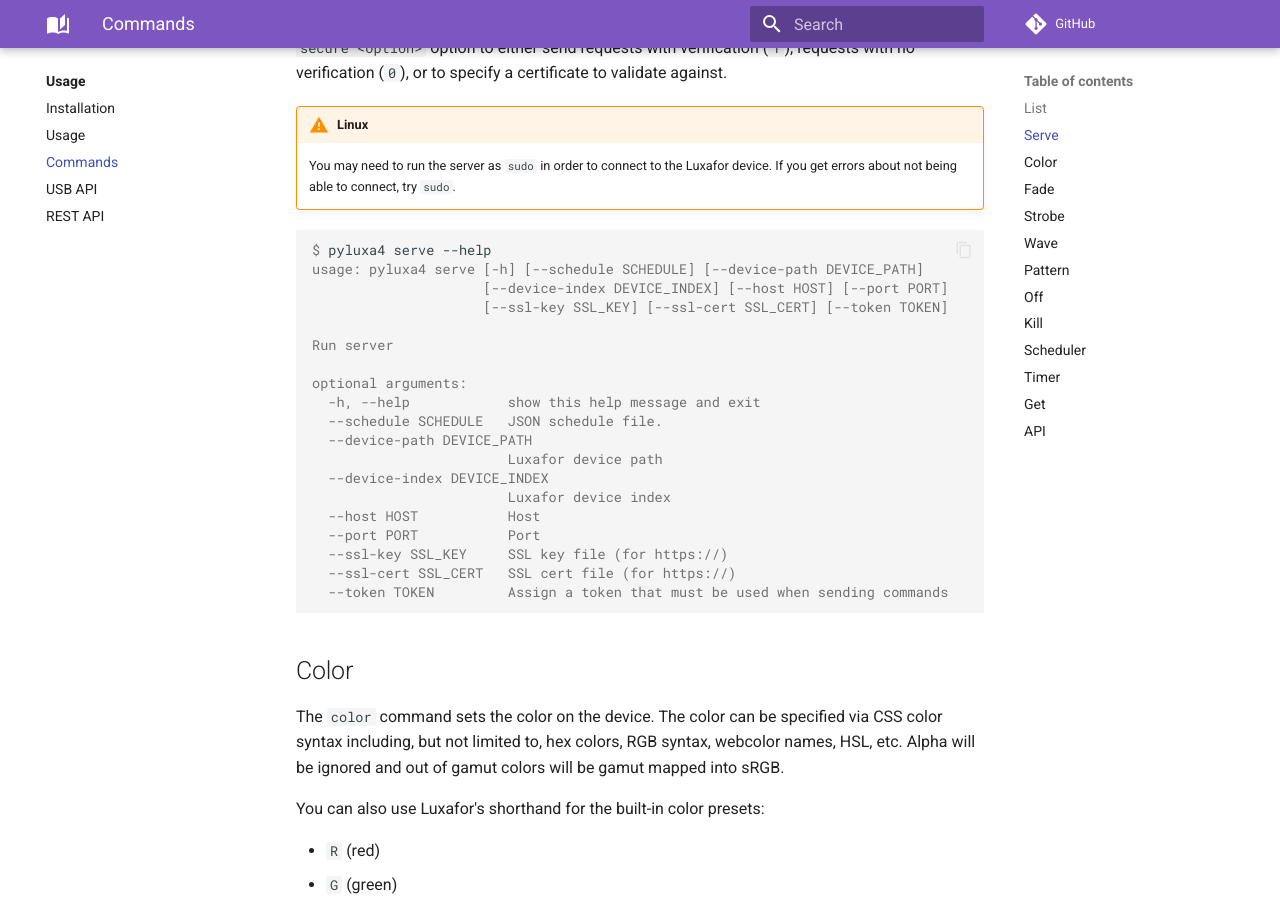
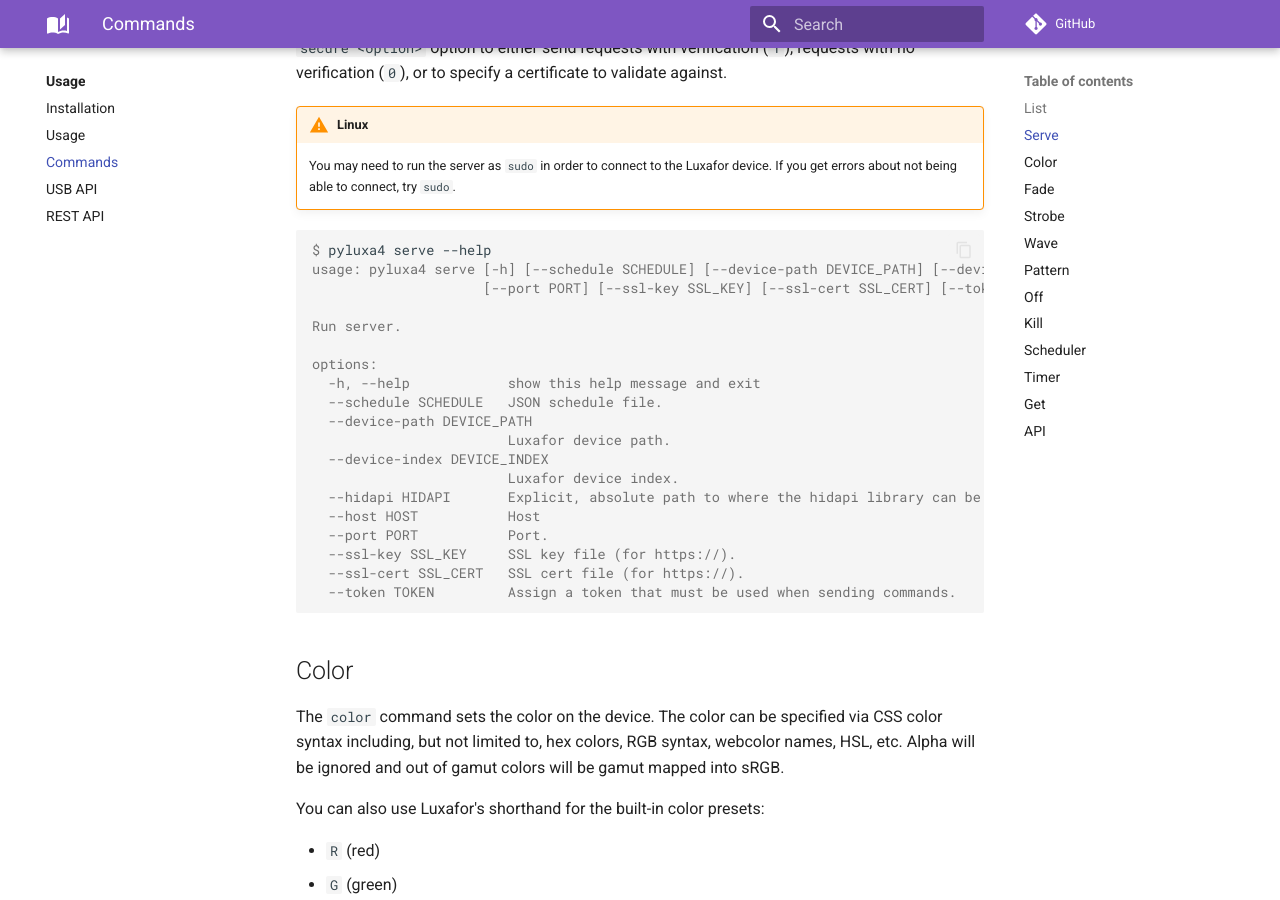
Before and after one commit to facelessuser/pyluxa4, an MkDocs documentation site: the page built from docs/src/markdown/commands.md, in a window 1280 px wide and 900 px high, scrolled down 937 px. Built offline with MkDocs 1.6.1 and Material for MkDocs 9.7.7, drawn with Linux system fonts in a browser that asks for light colours; comment, search, counter and statistics services are not loaded.

Commit message:
Update docs

````diff
--- a/docs/src/markdown/commands.md
+++ b/docs/src/markdown/commands.md
@@ -38,24 +38,24 @@
 
 ```console
 $ pyluxa4 serve --help
-usage: pyluxa4 serve [-h] [--schedule SCHEDULE] [--device-path DEVICE_PATH]
-                     [--device-index DEVICE_INDEX] [--host HOST] [--port PORT]
-                     [--ssl-key SSL_KEY] [--ssl-cert SSL_CERT] [--token TOKEN]
+usage: pyluxa4 serve [-h] [--schedule SCHEDULE] [--device-path DEVICE_PATH] [--device-index DEVICE_INDEX] [--hidapi HIDAPI] [--host HOST]
+                     [--port PORT] [--ssl-key SSL_KEY] [--ssl-cert SSL_CERT] [--token TOKEN]
 
-Run server
+Run server.
 
-optional arguments:
+options:
   -h, --help            show this help message and exit
   --schedule SCHEDULE   JSON schedule file.
   --device-path DEVICE_PATH
-                        Luxafor device path
+                        Luxafor device path.
   --device-index DEVICE_INDEX
-                        Luxafor device index
+                        Luxafor device index.
+  --hidapi HIDAPI       Explicit, absolute path to where the hidapi library can be found.
   --host HOST           Host
-  --port PORT           Port
-  --ssl-key SSL_KEY     SSL key file (for https://)
-  --ssl-cert SSL_CERT   SSL cert file (for https://)
-  --token TOKEN         Assign a token that must be used when sending commands
+  --port PORT           Port.
+  --ssl-key SSL_KEY     SSL key file (for https://).
+  --ssl-cert SSL_CERT   SSL cert file (for https://).
+  --token TOKEN         Assign a token that must be used when sending commands.
 ```
 
 ## Color
````
Also changed, not shown: docs/src/markdown/about/changelog.md (+1 -0 lines), docs/src/markdown/install.md (+4 -3 lines), docs/src/markdown/usage.md (+10 -2 lines).
